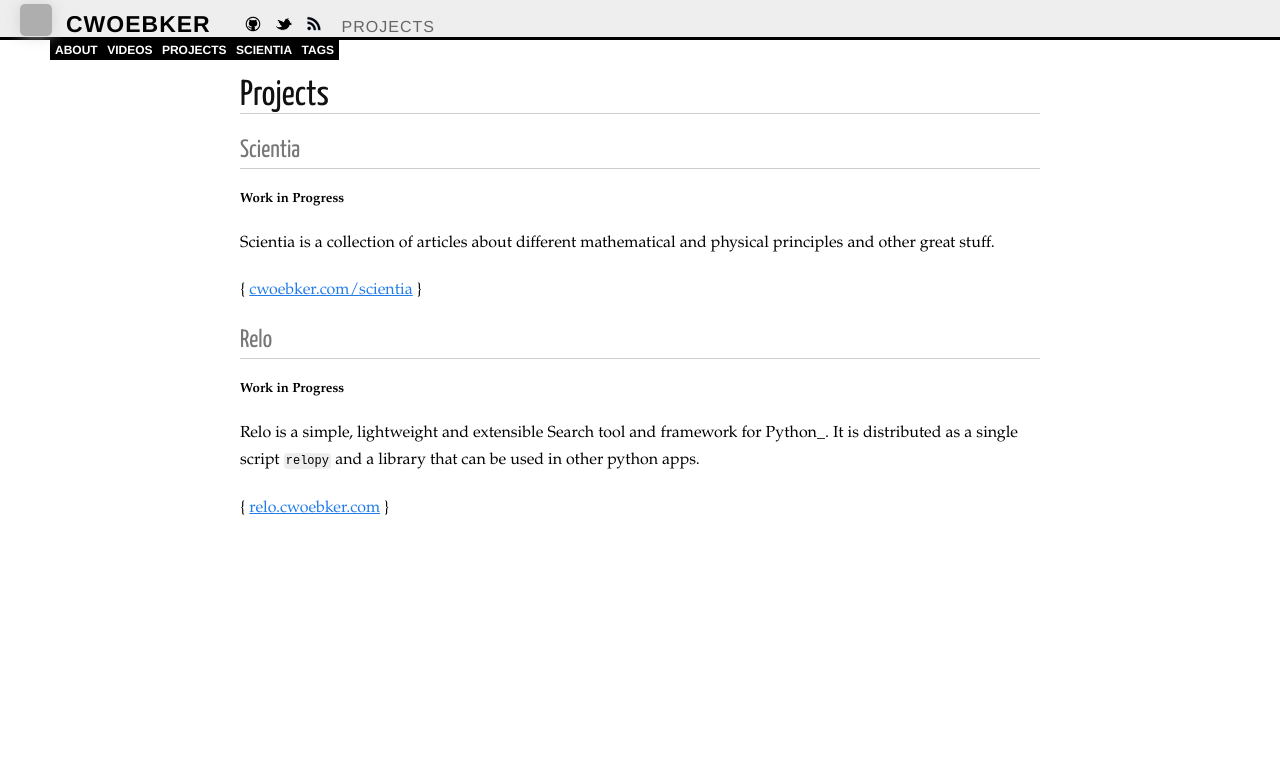
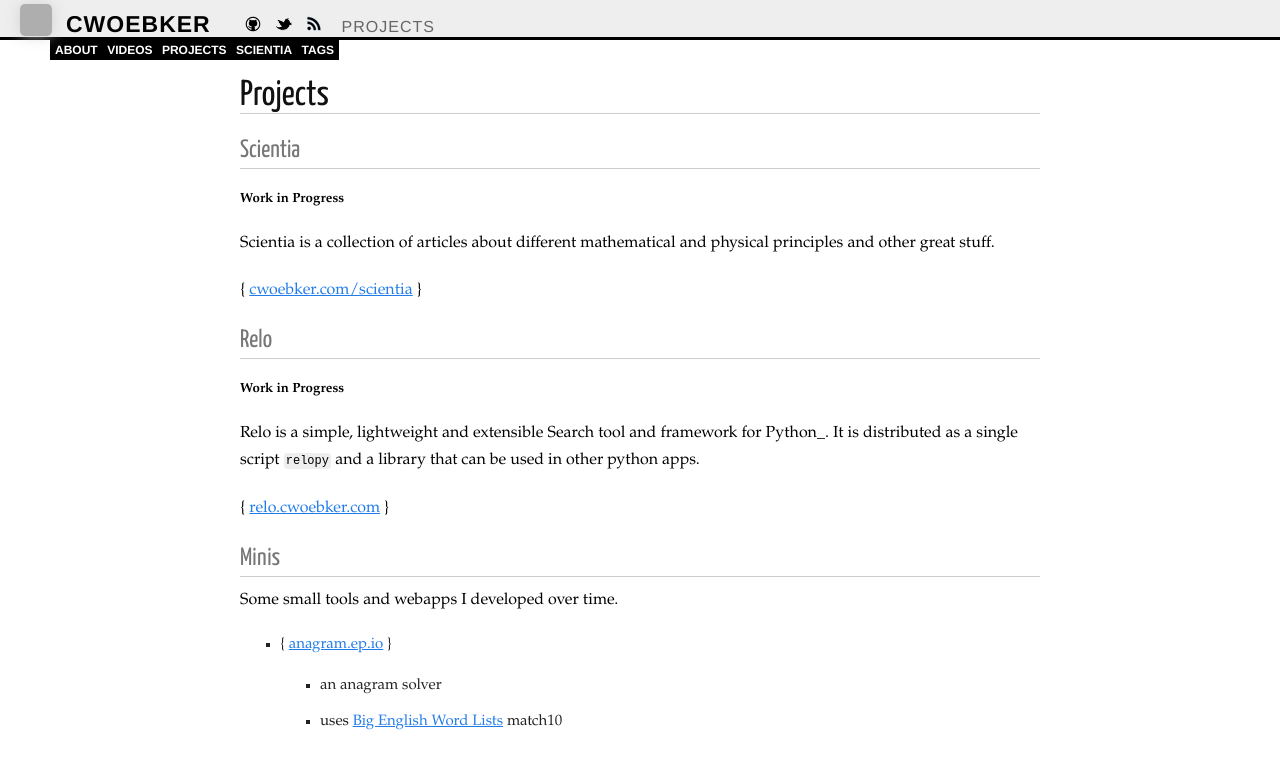
Before and after one commit to cwoebker/.com, a Jekyll site: the page built from projects.markdown, in a window 1280 px wide. Shown: the top 769 px of the page. Built offline with Jekyll 4.4.1, drawn with Linux system fonts in a browser that asks for light colours; Markdown is read by kramdown in place of the engine named in the settings; grey boxes are pictures that could not be loaded.

Commit message:
added minis project section

```diff
--- a/projects.markdown
+++ b/projects.markdown
@@ -20,3 +20,11 @@ Relo is a simple, lightweight and extensible Search tool and framework for Pytho
 single script `relopy` and a library that can be used in other python apps.
 
 { [relo.cwoebker.com](http://relo.cwoebker.com) }
+
+### Minis
+
+Some small tools and webapps I developed over time.
+
+- { [anagram.ep.io](anagram.ep.io) }
+	- an anagram solver
+	- uses [Big English Word Lists](http://www.keithv.com/software/wlist/) match10
```
